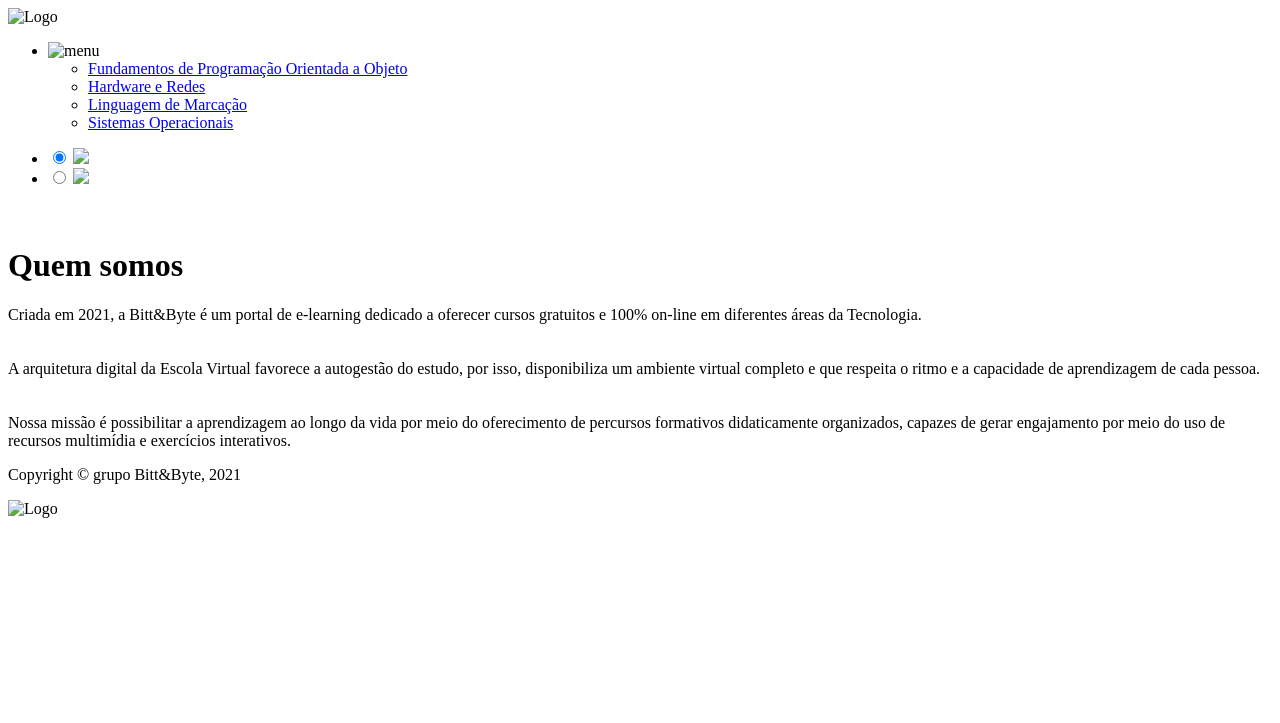
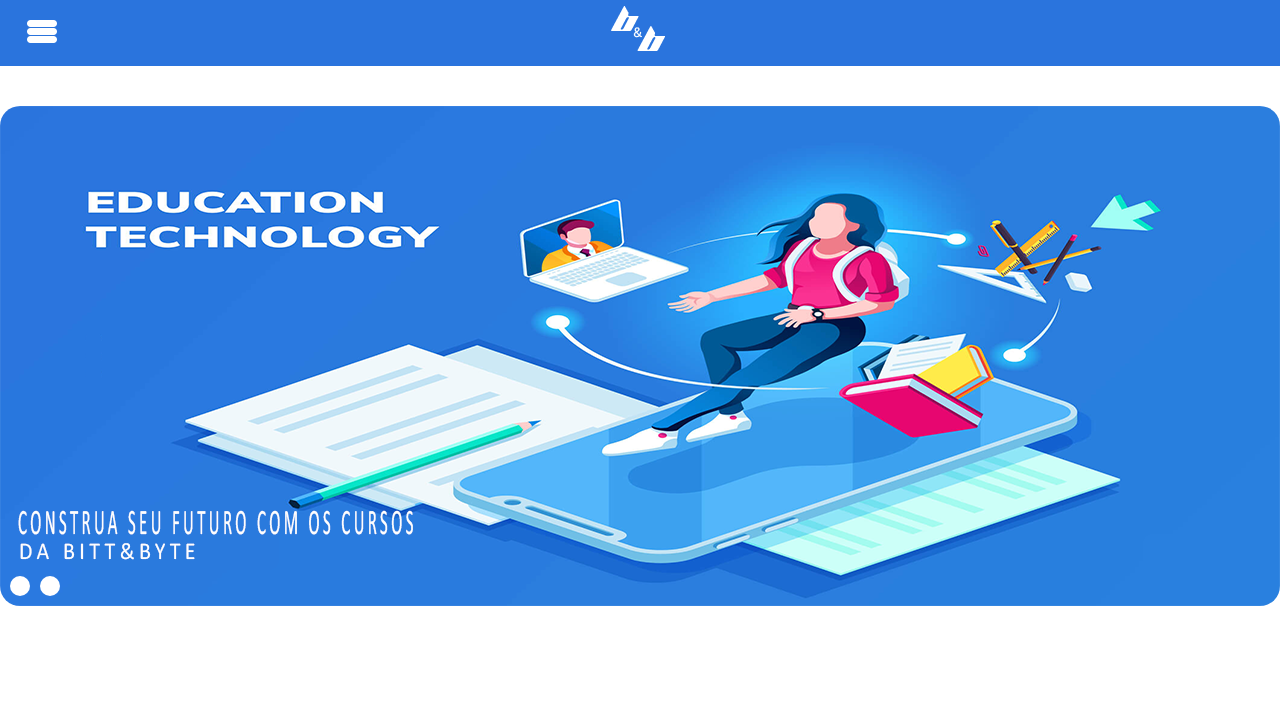
Before and after one commit to Pedro-Teodorio/Bitt-Byte, a plain HTML site: page index.html in a window 1280 px wide. Shown: the top 723 px of the page. Drawn offline with Linux system fonts and the light colour scheme; the site is published under a folder, as on GitHub Pages, so addresses that start at the root find nothing.

Commit message:
Update Files

```diff
--- a/index.html
+++ b/index.html
@@ -4,9 +4,9 @@
     <meta charset="UTF-8">
     <meta name="viewport" content="width=device-width, initial-scale=1.0">
     <title>Bitt&Byte</title>
-    <link rel="stylesheet" href="/css/estilo.css">
-    <link rel="stylesheet" href="/css/reset.css">
-    <link rel="stylesheet" href="/css/slides.css">
+    <link rel="stylesheet" href="css/estilo.css">
+    <link rel="stylesheet" href="css/reset.css">
+    <link rel="stylesheet" href="css/slides.css">
 
 
 </head>
@@ -17,7 +17,7 @@
                 <div class="container">
 
                      <div class="MenuTopo">
-                        <div class="Logo"><img src="/img/logo3.png" alt="Logo"></div>
+                        <div class="Logo"><img src="img/logo3.png" alt="Logo"></div>
                     </div>
 
                     <div class="test1">
@@ -26,13 +26,13 @@
                              <ul class="menu">
 
                                 <li class="menuP" >
-                                   <a><img class="imgmenu" src="/img/menu3.png" alt="menu"></a>
+                                   <a><img class="imgmenu" src="img/menu3.png" alt="menu"></a>
 
                                    <ul class="norotate" >
-                                    <li class="fundo"><a href="/pages/fpoo.html">Fundamentos de Programação Orientada a Objeto</a></li>
-                                     <li class="fundo"><a href="/pages/hare.html">Hardware e Redes</a></li>
-                                     <li class="fundo"><a href="/pages/lima.html">Linguagem de Marcação</a></li>
-                                     <li class="fundo"><a href="/pages/sop.html">Sistemas Operacionais</a></li>
+                                    <li class="fundo"><a href="pages/fpoo.html">Fundamentos de Programação Orientada a Objeto</a></li>
+                                     <li class="fundo"><a href="pages/hare.html">Hardware e Redes</a></li>
+                                     <li class="fundo"><a href="pages/lima.html">Linguagem de Marcação</a></li>
+                                     <li class="fundo"><a href="pages/sop.html">Sistemas Operacionais</a></li>
                                   </ul>
 
                                 </li>
@@ -49,12 +49,12 @@
                     <li>
                         <label for="imagem1"></label>
                         <input type="radio" id="imagem1" name="slides" checked>
-                        <img src="/img/1.1s.png">
+                        <img src="img/1.1s.png">
                     </li>
                     <li>
                         <label for="imagem2"></label>
                         <input type="radio" id="imagem2" name="slides">
-                        <img src="/img/2.png">
+                        <img src="img/2.png">
                     </li>
                 </ul>
 
@@ -63,7 +63,7 @@
                         <h2 class="card-titulo"></h2>
                     </div>
                     <div class="card-corpo">
-                        <img class="imgQuem" src="/img/img1.jpg" alt="">
+                        <img class="imgQuem" src="img/img1.jpg" alt="">
                     </div>
                     <div class="card-rodape">
                     </div>
@@ -83,7 +83,7 @@
             <div class="roda">
 
                 <p>Copyright © grupo Bitt&Byte, 2021</p>
-                <div class="Logo"><img src="/img/logo3.png" alt="Logo"></div>
+                <div class="Logo"><img src="img/logo3.png" alt="Logo"></div>
             </div>
 
         </footer>
```
